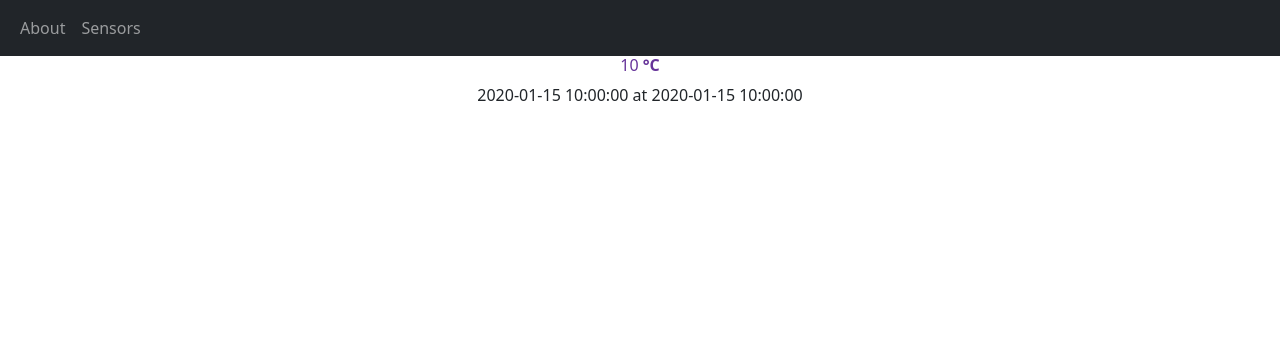
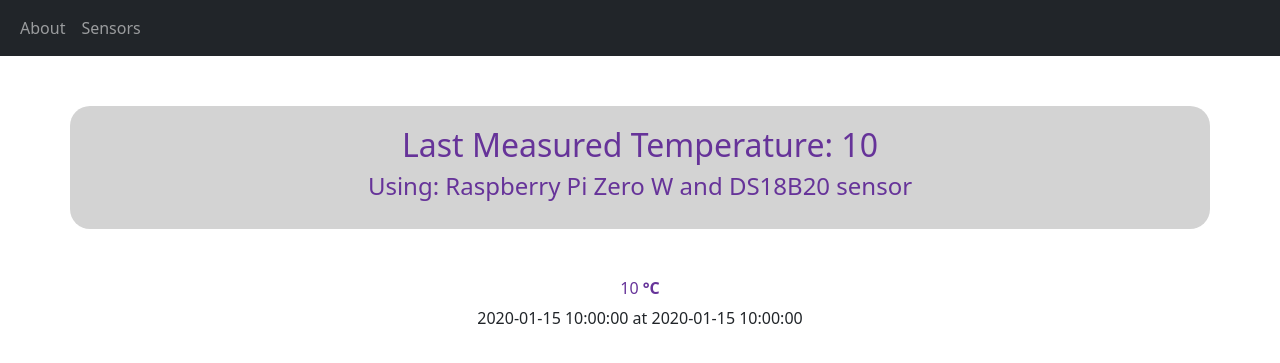
Before and after one commit to ChrisBakaloff/CMP408_System_Internals_And_Cybersecurity, a Flask app: template templates/sensors.html in a window 1280 px wide. Shown: the top 363 px of the page. Run offline with Flask 2, Linux system fonts and the light colour scheme; the template is opened without the code that fills it: most values are stand-ins (such as "Sample title", 1, 10 or a date in 2020).

Commit message:
finish creating the view

```diff
--- a/app.py
+++ b/app.py
@@ -20,9 +20,9 @@ def sensors():
     # return jsonify(boto_dynamo.get_items())
     # return boto_dynamo.get_items()
     temps = boto_dynamo.get_items()
-    item = temps[0]
-    print(item['temp'])
-    return render_template("sensors.html", data=temps)
+    last_item = temps[-1]
+    print(last_item)
+    return render_template("sensors.html", data=temps, last=last_item)
 
 
 if __name__ == "__main__":
--- a/static/styles/style.css
+++ b/static/styles/style.css
@@ -1,3 +1,16 @@
 h6{
     color: rebeccapurple;
 }
+
+.main_temp{
+    color: rebeccapurple;
+    text-align: center;
+    padding-bottom: 20px;
+    padding-top: 20px;
+    background-color: lightgray;
+    border-radius: 20px;
+}
+.main_temp_jumbo{
+    padding-bottom: 50px;
+    padding-top: 50px;
+}
--- a/templates/sensors.html
+++ b/templates/sensors.html
@@ -7,28 +7,24 @@
     <title>Document</title>
 </head>
 <body>
-    {% extends "template.html"%}
+{% extends "template.html" %}
 {% block content %}
 
+        <div class="jumbotron jumbotron-fluid main_temp_jumbo">
+            <div class="container main_temp" >
+                <h2>Last Measured Temperature: {{ last['temp'] }}</h2>
+                <h4>Using: Raspberry Pi Zero W and DS18B20 sensor </h4>
+            </div>
+        </div>
 
-{#                <div class="row">#}
-{#                    <div class="col-sm">#}
-{#                        <h7>Raspberry Pi DS18B20 Temp Sensor</h7>#}
-{#                    </div>#}
-{#                    <div class="col-sm">#}
-{#                        <h1 class="display-4" style="text-align: center;">22C</h1>#}
-{#                        {% for element in data %}#}
-{#                            <h7>{{ element }}</h7>#}
-{#                        {% endfor %}#}
-{#                    </div>#}
+
+
     {% for element in data %}
         <div class="container" style="text-align: center">
             <h6>{{ element['temp'] }} <strong>°C</strong></h6>
             <p>{{ element['date'] }} at {{ element['time'] }}</p>
         </div>
     {% endfor %}
-
-
 {% endblock %}
 </body>
 </html>
```
Lines whose indentation alone changed are shown as unchanged.
